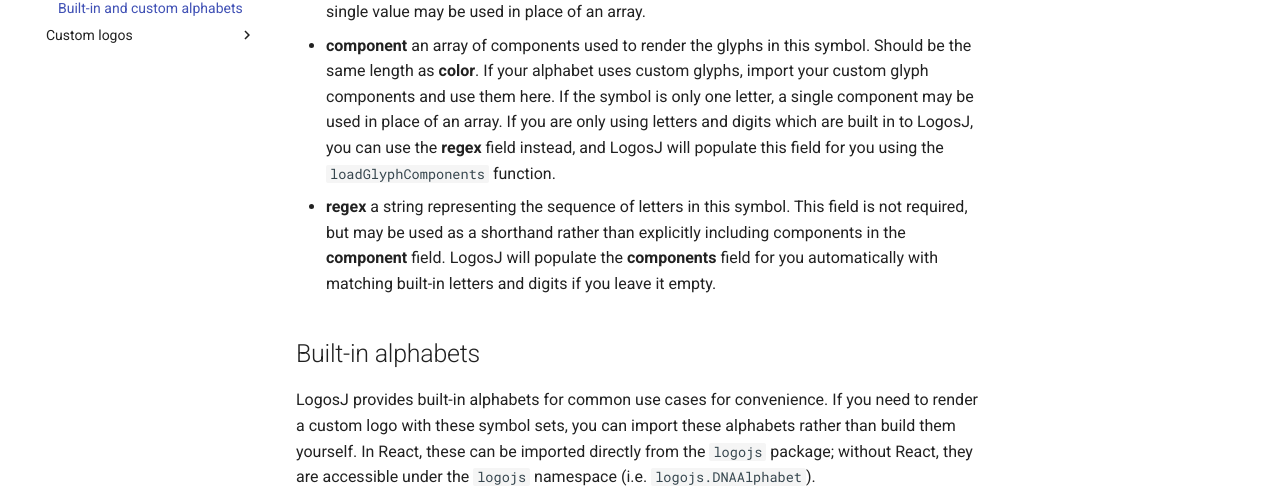
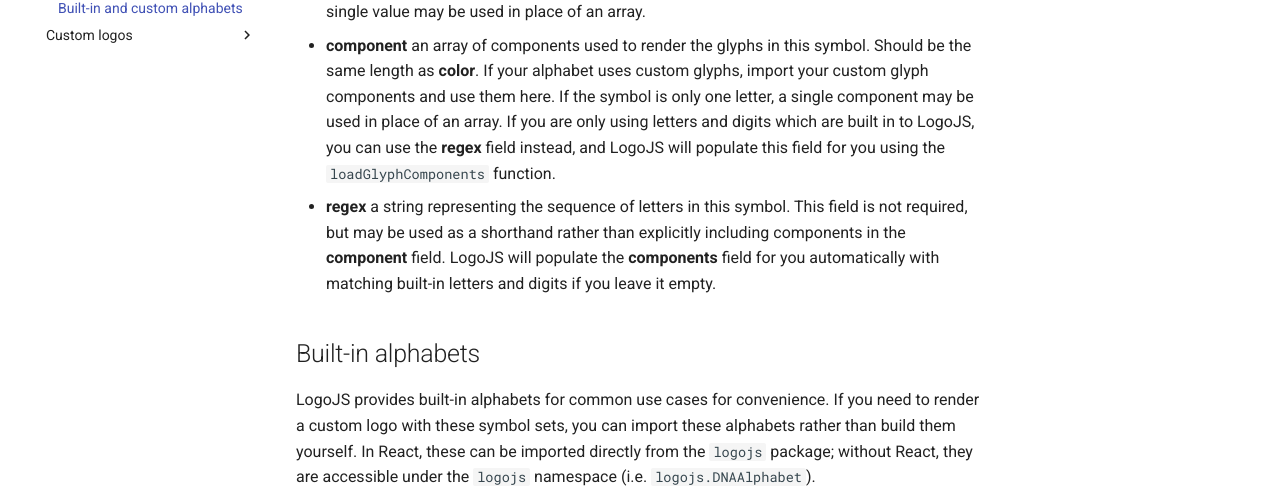
Before and after one commit to weng-lab/logojs-package, an MkDocs documentation site: the page built from docs/alphabet.md, in a window 1280 px wide and 1400 px high, scrolled down 311 px. Shown: the part 199-697 px from the top of the window. Built offline with MkDocs 1.6.1 and Material for MkDocs 9.7.7, drawn with Linux system fonts in a browser that asks for light colours; comment, search, counter and statistics services are not loaded; some of the changed text lies outside the part shown.

Commit message:
minor fixes, update docs

```diff
--- a/docs/_config.yml
+++ b/docs/_config.yml
@@ -1,8 +1,8 @@
 theme: jekyll-theme-slate
-site_name: LogosJ
+site_name: LogoJS
 repo_name: logojs-package
 repo_url: https://www.github.com/weng-lab/logojs-package
-site_description: "LogosJ Javascript sequence logos"
+site_description: "LogoJS Javascript sequence logos"
 site_author: Henry Pratt
 remote_branch: master
 
--- a/docs/alphabet.md
+++ b/docs/alphabet.md
@@ -2,7 +2,7 @@
 
 ## Alphabet overview
 
-LogosJ combines sets of individual glyphs into alphabets. An alphabet is an array of **symbols**,
+LogoJS combines sets of individual glyphs into alphabets. An alphabet is an array of **symbols**,
 each of which should have a unique color and glyph combination. Symbols are not restricted to
 just one glyph; if you are rendering a dinucleotide logo, for example, you might use symbols with
 two glyphs each. Alphabets can also have multiple symbols that use the same glyph with different
@@ -18,17 +18,17 @@
 * **component** an array of components used to render the glyphs in this symbol. Should be the
 same length as **color**. If your alphabet uses custom glyphs, import your custom glyph
 components and use them here. If the symbol is only one letter, a single component may be used
-in place of an array. If you are only using letters and digits which are built in to LogosJ, you
-can use the **regex** field instead, and LogosJ will populate this field for you using the
+in place of an array. If you are only using letters and digits which are built in to LogoJS, you
+can use the **regex** field instead, and LogoJS will populate this field for you using the
 `loadGlyphComponents` function.
 * **regex** a string representing the sequence of letters in this symbol. This field is not
 required, but may be used as a shorthand rather than explicitly including components in the
-**component** field. LogosJ will populate the **components** field for you automatically with
+**component** field. LogoJS will populate the **components** field for you automatically with
 matching built-in letters and digits if you leave it empty.
 
 ## Built-in alphabets
 
-LogosJ provides built-in alphabets for common use cases for convenience. If you need to render
+LogoJS provides built-in alphabets for common use cases for convenience. If you need to render
 a custom logo with these symbol sets, you can import these alphabets rather than build them
 yourself. In React, these can be imported directly from the `logojs` package; without React, they
 are accessible under the `logojs` namespace (i.e. `logojs.DNAAlphabet`).
@@ -50,7 +50,7 @@
 ## Custom alphabets
 
 To make a custom alphabet, simply create a custom array of symbol objects as described above.
-If you have custom React components for custom glyphs not built-in to LogosJ, you can include
+If you have custom React components for custom glyphs not built-in to LogoJS, you can include
 them in the **components** field. The following is an example of a custom alphabet with **M**
 and **W** representing methylated **CpG** on the plus and minus strands (the syntax below
 first includes the core of the `DNAAlphabet`, then extends it with **M** and **W**):
@@ -67,12 +67,12 @@
 
 ## Alphabet utilities
 
-LogosJ provides two utility functions to make generating custom alphabets easier in particular
+LogoJS provides two utility functions to make generating custom alphabets easier in particular
 use cases.
 
 The `loadGlyphComponents` function reads the optional **regex** field of each symbol in a
 custom alphabet and automatically populates the corresponding **component** field with built-in
-glyphs from LogosJ. If a symbol has a **component** field already but has no **regex** field,
+glyphs from LogoJS. If a symbol has a **component** field already but has no **regex** field,
 it will be left unchanged; however, if it has a **regex** field and a **components** field the
 contents of the **components** field will be overwritten. The regex field must only contain the
 letters A-Z and a-z and the digits 0-9. The function takes the following argument:
--- a/package.json
+++ b/package.json
@@ -1,7 +1,7 @@
 {
   "name": "logojs-react",
   "license": "MIT",
-  "version": "2.0.7",
+  "version": "2.0.8",
   "description": "React Components for rendering sequence logos",
   "main": "index.js",
   "author": "Henry Pratt",
--- a/src/components/logo/logo.jsx
+++ b/src/components/logo/logo.jsx
@@ -64,7 +64,7 @@
  * @prop yAxisMax if set, uses an explicit maximum value for the y-axis rather than the total number of bits possible. This is ignored in FREQUENCY mode.
  */
 const Logo = React.forwardRef(
-    ({ ppm, pfm, fasta, mode, height, width, alphabet, glyphwidth, scale, startpos, showGridLines, backgroundFrequencies, constantPseudocount,
+    ({ ppm, pfm, values, fasta, mode, height, width, alphabet, glyphwidth, scale, startpos, showGridLines, backgroundFrequencies, constantPseudocount,
        yAxisMax, onSymbolMouseOver, onSymbolMouseOut, onSymbolClick, noFastaNames, countUnaligned }, ref
 ) => {
 
@@ -86,7 +86,7 @@
     let alphabetSize = ppm[0].length;
     if (!backgroundFrequencies)
         backgroundFrequencies = ppm[0].map( _ => 1.0 / alphabetSize );
-    let likelihood = ( mode !== FREQUENCY
+    let likelihood = values || ( mode !== FREQUENCY
 		       ? ppm.map(logLikelihood(backgroundFrequencies))
 		       : ppm.map(x => x.map(v => v * Math.log2(alphabetSize))) );
     const theights = mode === FREQUENCY ? [ Math.log2(alphabetSize) ] : backgroundFrequencies.map( x => Math.log2(1.0 / (x || 0.01)) );
--- a/src/components/logo/logowithnegatives.jsx
+++ b/src/components/logo/logowithnegatives.jsx
@@ -97,7 +97,7 @@
 	          x1={0} x2={viewBoxW - 80} />
             <g transform="translate(80,10)">
                 {values.map((lv, i) =>
-		    gposition(lv.map(x => x > 0.0 ? x / mvalue : 0.0), 'translate(' + glyphWidth * i + ',0)', i, alphabet,
+		            gposition(lv.map(x => x > 0.0 ? x / mvalue : 0.0), 'translate(' + glyphWidth * i + ',0)', i, alphabet, false,
 		              { onSymbolMouseOver, onSymbolMouseOut, onSymbolClick })
 	        )}
 	        {values.map((lv, i) =>
```
Also changed, not shown: docs/custom.md (+2 -2 lines), docs/glyph.md (+5 -5 lines), docs/index.md (+8 -8 lines).
